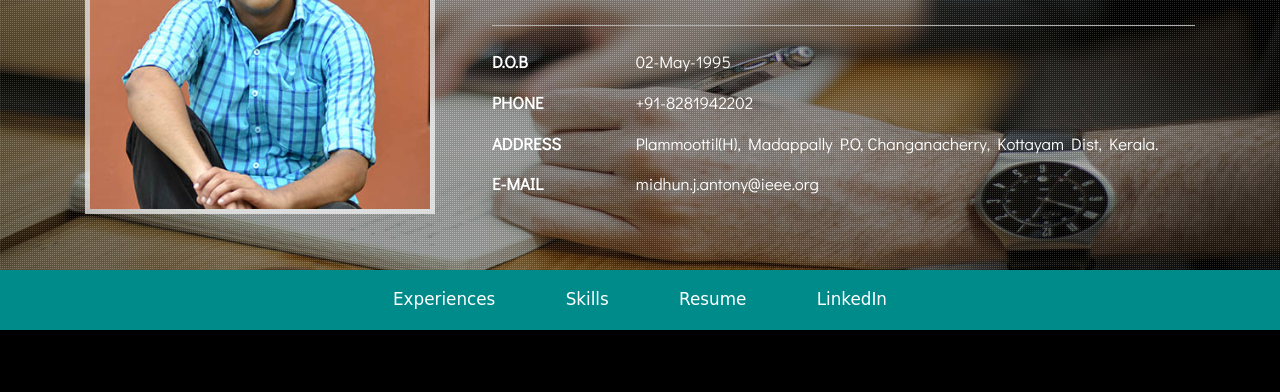
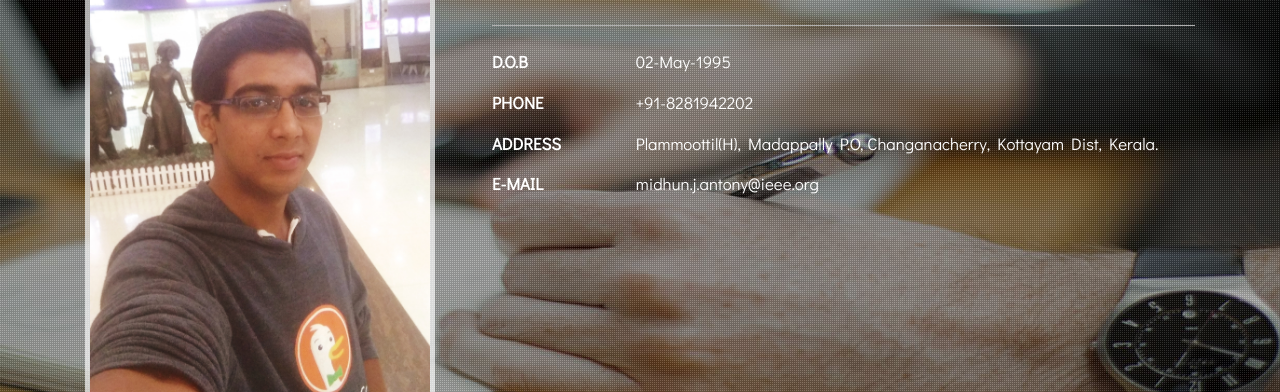
Before and after one commit to Midhun-Jo-Antony/Midhun-Jo-Antony.github.io, a plain HTML site: page index.html in a window 1280 px wide. Shown: the part 192-584 px from the top of the page. Drawn offline with Linux system fonts and the light colour scheme; a web font is replaced by a local one.

Commit message:
Update index.html

```diff
--- a/index.html
+++ b/index.html
@@ -47,7 +47,7 @@ License URL: http://creativecommons.org/licenses/by/3.0/
 		<div class="banner-info">
 			<div class="container">
 				<div class="col-md-4 header-left">
-					<img src="images/midhun1.jpg" alt=""/>
+					<img src="images/midhun.jpg" alt=""/>
 				</div>
 				<div class="col-md-8 header-right">
 					<h2>Hello</h2>
```
